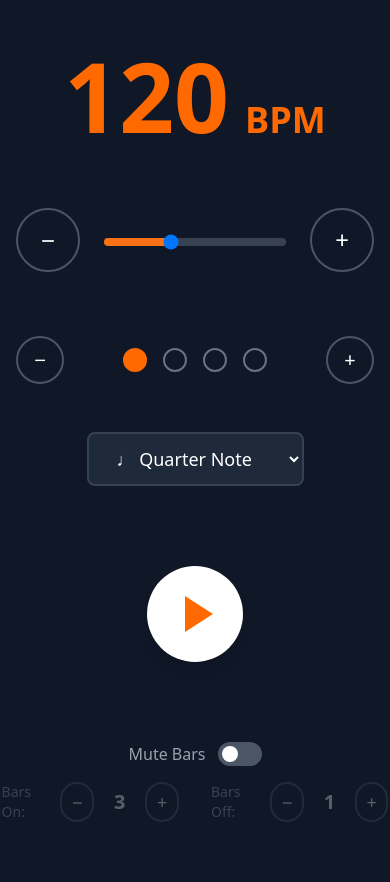
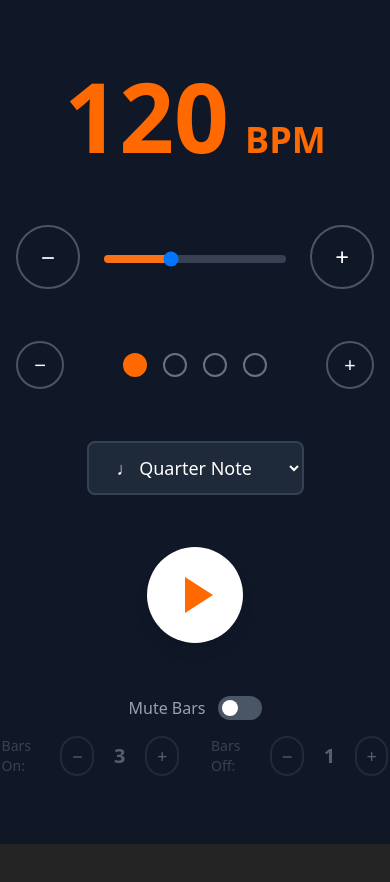
Before and after one commit to michaski/mute-bars-web-metronome, a React (Vite) app: page / in a window 390 px wide. Shown: the top 882 px of the page. After the commit the page ends 844 px from the top, so only its background shows below. Built offline with nearby package versions, Linux system fonts and the light colour scheme.

Commit message:
mobile layout fix

```diff
--- a/src/components/BeatPattern.tsx
+++ b/src/components/BeatPattern.tsx
@@ -8,7 +8,7 @@ export default function BeatPattern({
   onToggleAccent
 }: BeatPatternProps) {
   return (
-    <div className="flex items-center gap-3 mb-12">
+    <div className="flex items-center gap-3 sm:mb-12">
       <button
         onClick={onRemoveBeat}
         disabled={beats.length <= 1}
--- a/src/components/GapClickControls.tsx
+++ b/src/components/GapClickControls.tsx
@@ -14,7 +14,7 @@ export default function GapClickControls({
   const handleBarsOffDecrement = () => onBarsOffChange(Math.max(0, barsOff - 1));
 
   return (
-    <div className="mb-16">
+    <div className="mb-0">
       <div className="flex justify-center items-center gap-3 mb-4">
         <span className="text-gray-400 text-md">Mute Bars</span>
         <button
--- a/src/components/Metronome.tsx
+++ b/src/components/Metronome.tsx
@@ -100,8 +100,8 @@ export default function Metronome() {
   };
 
   return (
-    <div className="min-h-screen bg-gray-900 text-white py-12 px-4">
-      <div className="max-w-3xl mx-auto">
+    <div className="h-screen overflow-hidden bg-gray-900 text-white py-4 sm:py-12 px-4">
+      <div className="max-w-3xl mx-auto h-full flex flex-col justify-evenly sm:block">
 
         <TempoControl
           bpm={bpm}
--- a/src/components/NoteValueSelector.tsx
+++ b/src/components/NoteValueSelector.tsx
@@ -5,7 +5,7 @@ export default function NoteValueSelector({ noteValue, onNoteValueChange }: Note
   return (
     <div>
         {/* Note Value Selector */}
-        <div className="flex justify-center mb-20">
+        <div className="flex justify-center sm:mb-20">
           <select
             value={noteValue}
             onChange={(e) => onNoteValueChange(e.target.value as NoteValue)}
--- a/src/components/PlaybackControls.tsx
+++ b/src/components/PlaybackControls.tsx
@@ -2,7 +2,7 @@ import type { PlaybackControlsProps } from '../types';
 
 export default function PlaybackControls({ isPlaying, onTogglePlay }: PlaybackControlsProps) {
   return (
-    <div className="flex justify-center mb-20">
+    <div className="flex justify-center sm:mb-20">
       <button
         onClick={onTogglePlay}
         className="w-24 h-24 rounded-full bg-white hover:bg-gray-100 flex items-center justify-center shadow-lg transition-colors cursor-pointer"
--- a/src/components/TempoControl.tsx
+++ b/src/components/TempoControl.tsx
@@ -40,7 +40,7 @@ export default function TempoControl({ bpm, onBpmChange }: TempoControlProps) {
   return (
     <>
       {/* Large BPM Display */}
-      <div className="text-center mb-16">
+      <div className="text-center sm:mb-16">
         <div className="text-8xl font-bold text-orange-500 mb-2">
           {isEditing ? (
             <input
@@ -65,7 +65,7 @@ export default function TempoControl({ bpm, onBpmChange }: TempoControlProps) {
       </div>
 
       {/* Tempo Slider with +/- buttons */}
-      <div className="flex items-center gap-6 mb-16">
+      <div className="flex items-center gap-6 sm:mb-16">
         <button
           onClick={handleDecrement}
           className="w-16 h-16 rounded-full border-2 border-gray-600 hover:border-gray-500 flex items-center justify-center text-2xl transition-colors cursor-pointer"
```
